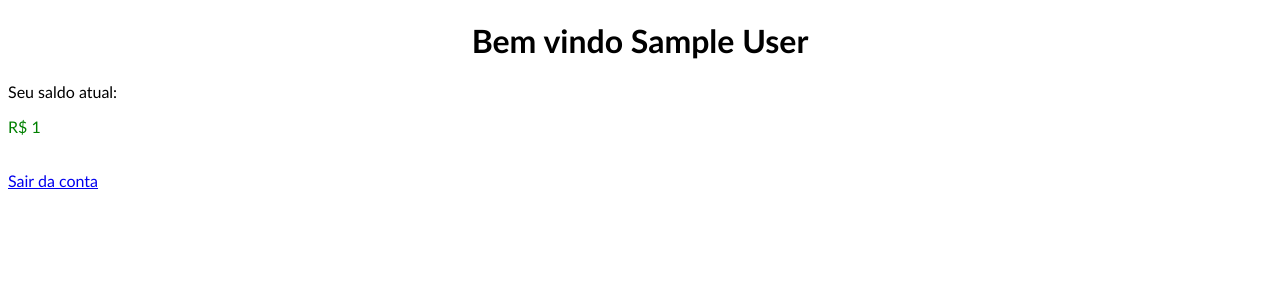
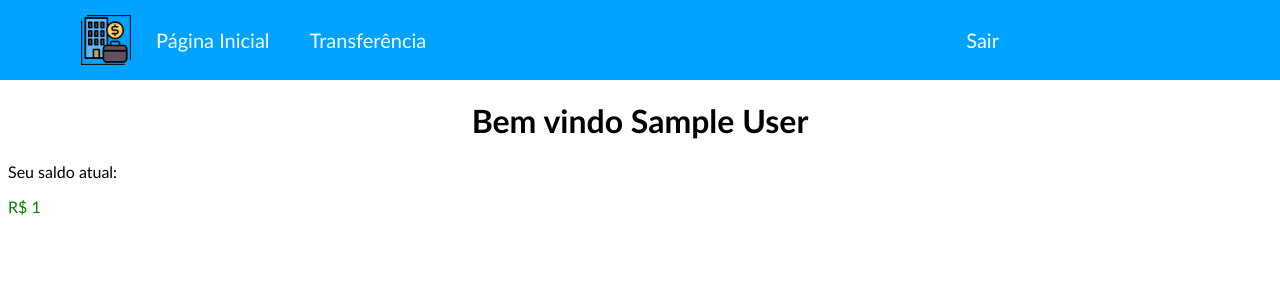
Before and after one commit to Erozinho/impacta-SPAP, a Flask app: page /home in a window 1280 px wide. Shown: the top 300 px of the page. Run offline with Flask 3, Linux system fonts and the light colour scheme; the visitor is signed in with stand-in values (Sample User, id 1).

Commit message:
💄 feat: Barra de Navegação

```diff
--- a/website/static/style.css
+++ b/website/static/style.css
@@ -88,3 +88,50 @@ h2{
 .currSign:before {
   content: 'R$ ';
 }
+
+nav {
+  background-color: rgb(0, 162, 255);
+  color: #fff;
+  font-size: 20px;
+  display: flex;
+  justify-content: center;
+  align-items: center;
+  padding: 10px 20px;
+  width: 100%;
+  height: 60px;
+  position: fixed;
+  top: 0;
+  left: 0;
+  font-family: 'Trebuchet MS', sans-serif;
+}
+
+nav ul {
+  list-style-type: none;
+  margin: 0;
+  padding: 0;
+  display: flex;
+  justify-content: center;
+}
+
+nav ul li {
+  margin-right: 40px;
+}
+
+nav a {
+  text-decoration: none;
+  color: #fff;
+}
+
+.nav-right {
+  margin-left: 500px;
+}
+
+nav a:hover {
+  border-bottom: 2px solid #fff;
+}
+
+nav img{
+  max-height: 50px;
+  margin-right: 25px;
+  margin-left: -200px;
+}
--- a/website/template/home.html
+++ b/website/template/home.html
@@ -13,11 +13,25 @@
   {% endif %}
 {% endwith %}
 
+
+<nav>
+  <img src="static/favicon.ico" alt="logo">
+  <ul>
+    <li><a href="http://127.0.0.1:5000/home">Página Inicial</a></li>
+    <li><a href="URL_DA_PAGINA_TRANSFERENCIA">Transferência</a></li>
+    <li class="nav-right"><a href="http://127.0.0.1:5000/logout">Sair</a></li>
+  </ul>
+</nav>
+
+<br>
+<br>
+<br>
+<br>
+
 <div class="body">
     <h1>Bem vindo {{ session['nome'] }}</h1>
     <p>Seu saldo atual:</p>
     <p class="saldo">{{ session['saldo'] }}</p><br>
-    <a href="http://127.0.0.1:5000/logout">Sair da conta</a>
 </div><br>
 <script>
    let x = document.querySelectorAll(".saldo");
```
